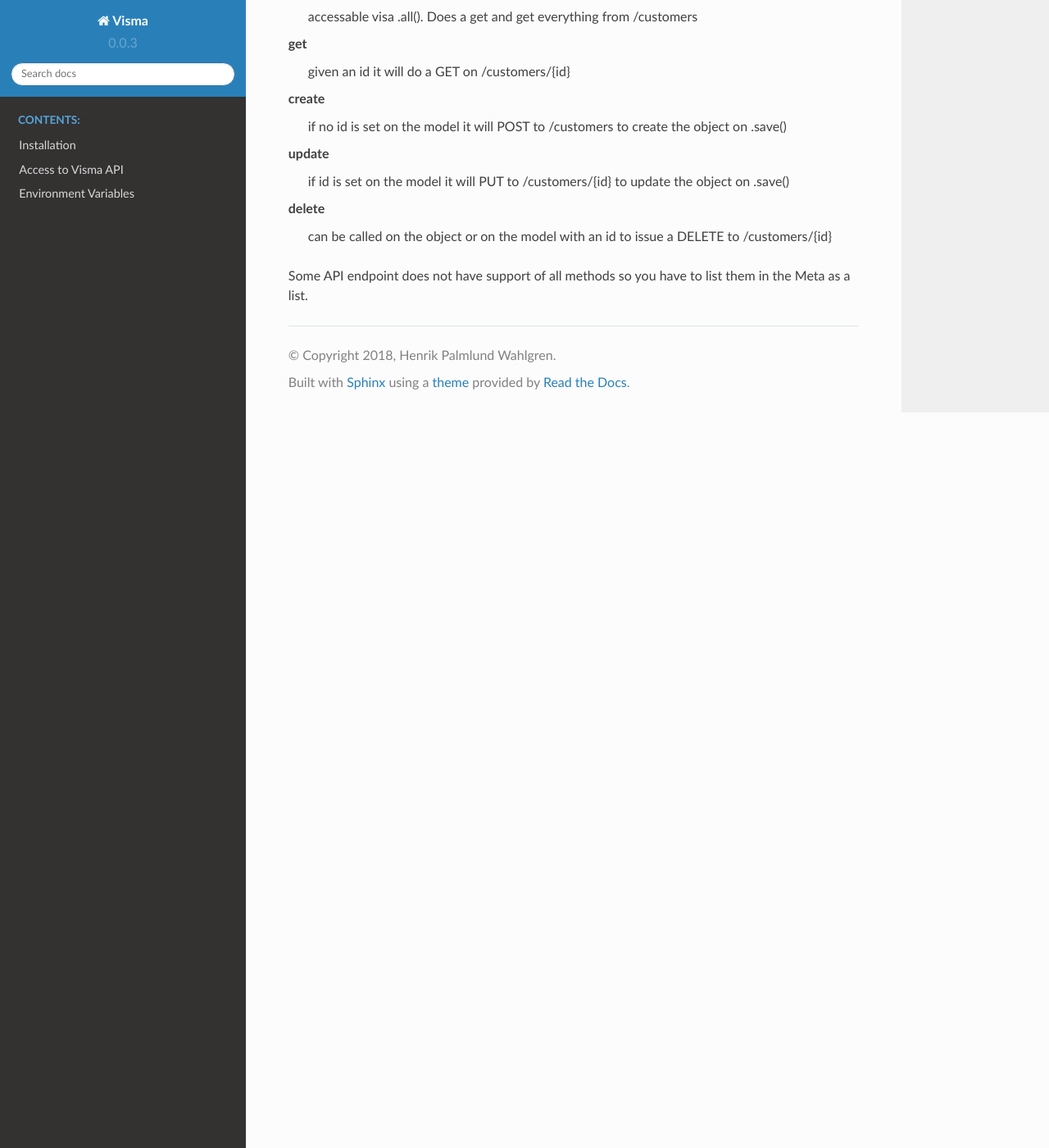
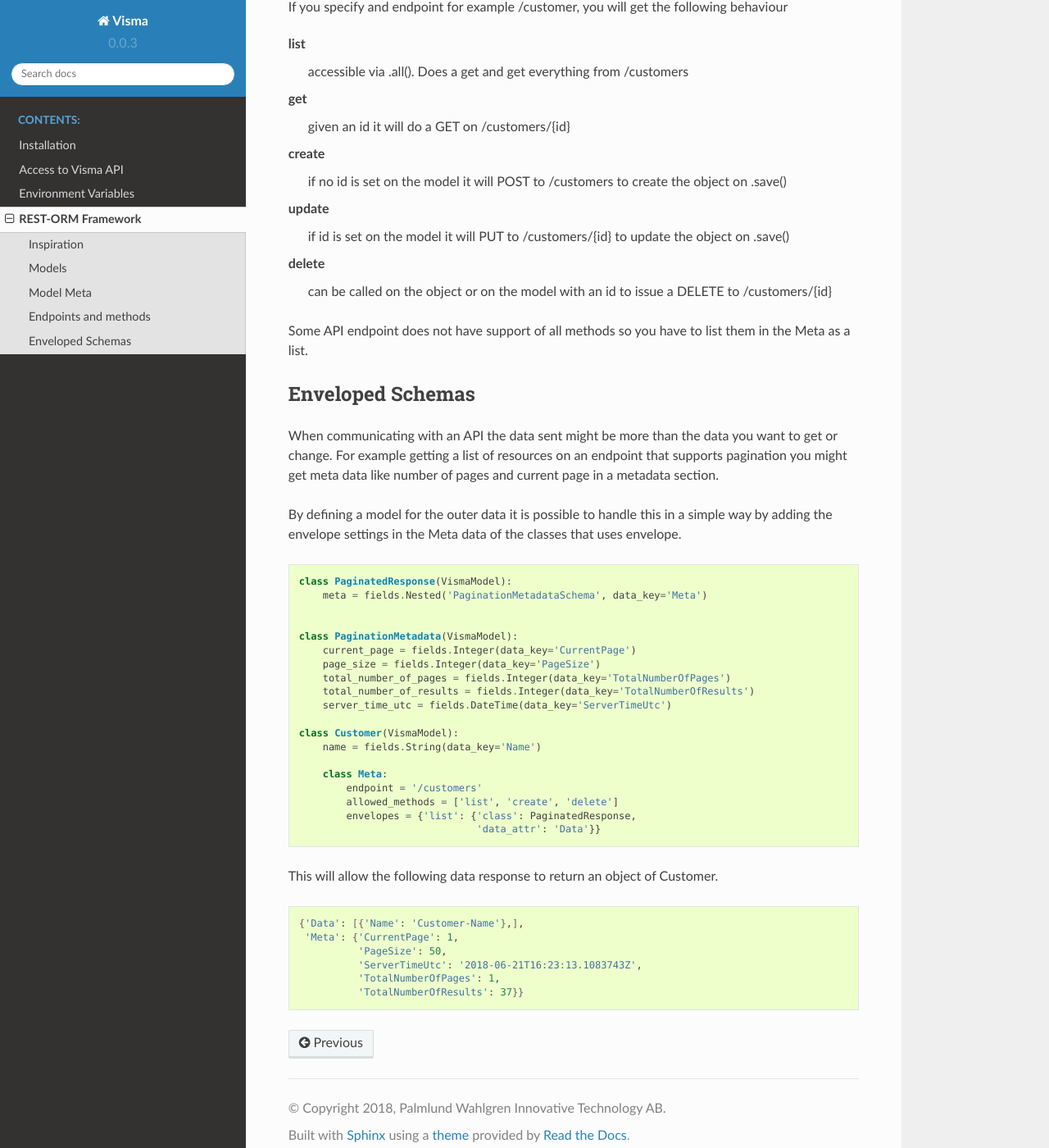
Before and after one commit to pwitab/visma, a Sphinx documentation site: the page built from docs/source/framework.rst, in a window 1280 px wide and 1400 px high, scrolled down 1439 px. Shown: the whole window at 82% size. Built offline with Sphinx 7.4.7 and the Read the Docs theme 2.0.0, drawn with Linux system fonts in a browser that asks for light colours; some of the changed text lies outside the part shown.

Commit message:
Version 0.0.3 Added handling of envelopes. Updated changelog, and documentation. Removed some comments and unused imports.

```diff
--- a/HISTORY.rst
+++ b/HISTORY.rst
@@ -1,6 +1,10 @@
 =========
 Changelog
 =========
+
+0.0.3
+-----
+Added handling of enveloped schemas.
 
 0.0.2
 -----
--- a/docs/source/conf.py
+++ b/docs/source/conf.py
@@ -52,8 +52,8 @@ master_doc = 'index'
 
 # General information about the project.
 project = 'Visma'
-copyright = '2018, Henrik Palmlund Wahlgren'
-author = 'Henrik Palmlund Wahlgren'
+copyright = '2018, Palmlund Wahlgren Innovative Technology AB'
+author = 'Palmlund Wahlgren Innovative Technology AB'
 
 # The version info for the project you're documenting, acts as replacement for
 # |version| and |release|, also used in various other places throughout the
--- a/docs/source/framework.rst
+++ b/docs/source/framework.rst
@@ -50,6 +50,8 @@ endpoint
     Specifies the main enpoint for a class.
 allowed_methods
     Specifies the allowed methods on the class.
+envelopes
+    Specifies how to handle enveloped schemas on endpoints.
 
 
 Endpoints and methods
@@ -63,7 +65,7 @@ If you specify and endpoint for example /customer, you will get the following
 behaviour
 
 list
-    accessable visa .all(). Does a get and get everything from /customers
+    accessible via .all(). Does a get and get everything from /customers
 get
     given an id it will do a GET on /customers/{id}
 create
@@ -74,3 +76,44 @@ delete
     can be called on the object or on the model with an id to issue a DELETE to /customers/{id}
 
 Some API endpoint does not have support of all methods so you have to list them in the Meta as a list.
+
+Enveloped Schemas
+-----------------
+
+When communicating with an API the data sent might be more than the data you want to get or change.
+For example getting a list of resources on an endpoint that supports pagination you might get meta data like number of pages and current page in a metadata section.
+
+By defining a model for the outer data it is possible to handle this in a simple way by adding the envelope settings in the Meta data of the classes that uses envelope.
+
+.. code-block:: python
+
+    class PaginatedResponse(VismaModel):
+        meta = fields.Nested('PaginationMetadataSchema', data_key='Meta')
+
+
+    class PaginationMetadata(VismaModel):
+        current_page = fields.Integer(data_key='CurrentPage')
+        page_size = fields.Integer(data_key='PageSize')
+        total_number_of_pages = fields.Integer(data_key='TotalNumberOfPages')
+        total_number_of_results = fields.Integer(data_key='TotalNumberOfResults')
+        server_time_utc = fields.DateTime(data_key='ServerTimeUtc')
+
+    class Customer(VismaModel):
+        name = fields.String(data_key='Name')
+
+        class Meta:
+            endpoint = '/customers'
+            allowed_methods = ['list', 'create', 'delete']
+            envelopes = {'list': {'class': PaginatedResponse,
+                                  'data_attr': 'Data'}}
+
+This will allow the following data response to return an object of Customer.
+
+.. code-block:: bash
+
+    {'Data': [{'Name': 'Customer-Name'},],
+     'Meta': {'CurrentPage': 1,
+              'PageSize': 50,
+              'ServerTimeUtc': '2018-06-21T16:23:13.1083743Z',
+              'TotalNumberOfPages': 1,
+              'TotalNumberOfResults': 37}}
--- a/docs/source/index.rst
+++ b/docs/source/index.rst
@@ -8,6 +8,7 @@ Visma is a python client/ORM for the Visma eAccounting API
    :caption: Contents:
 
    installation
+   framework
 
 
 
```
Also changed, not shown: 2 other files.
